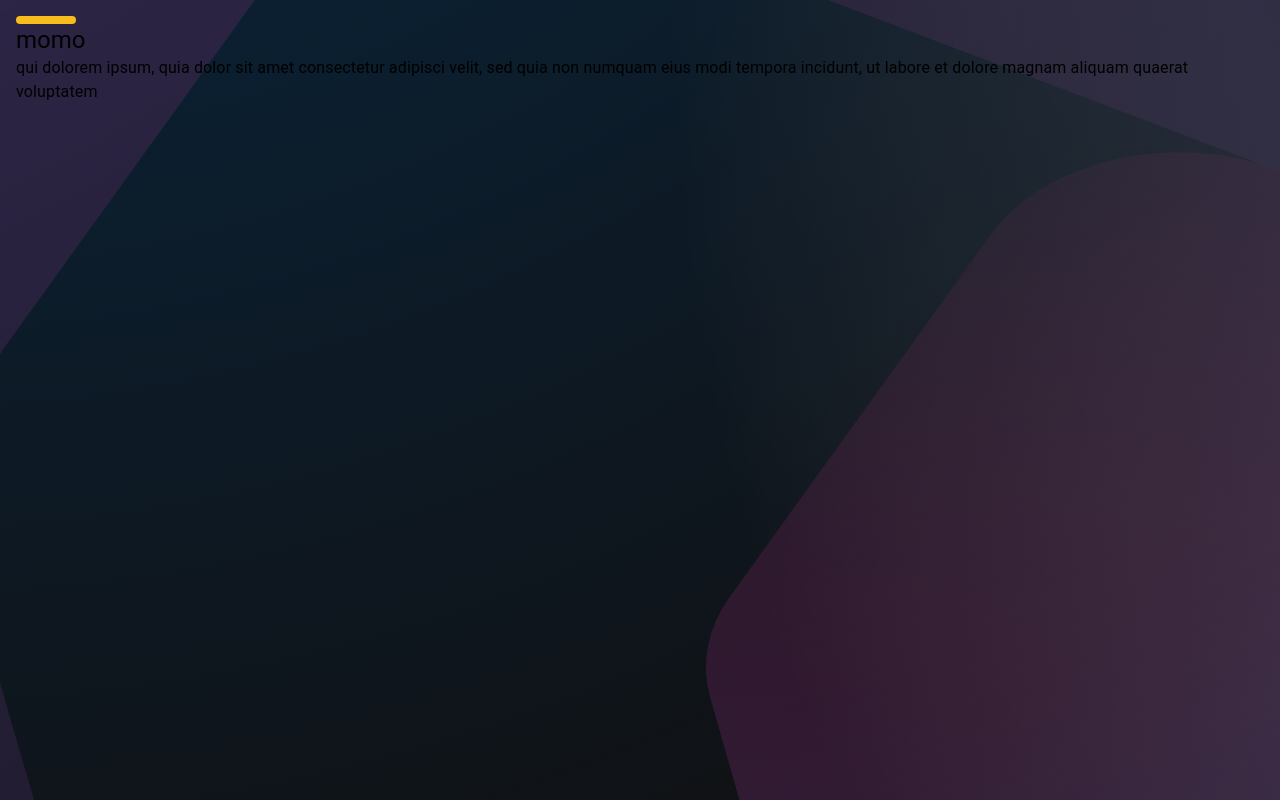
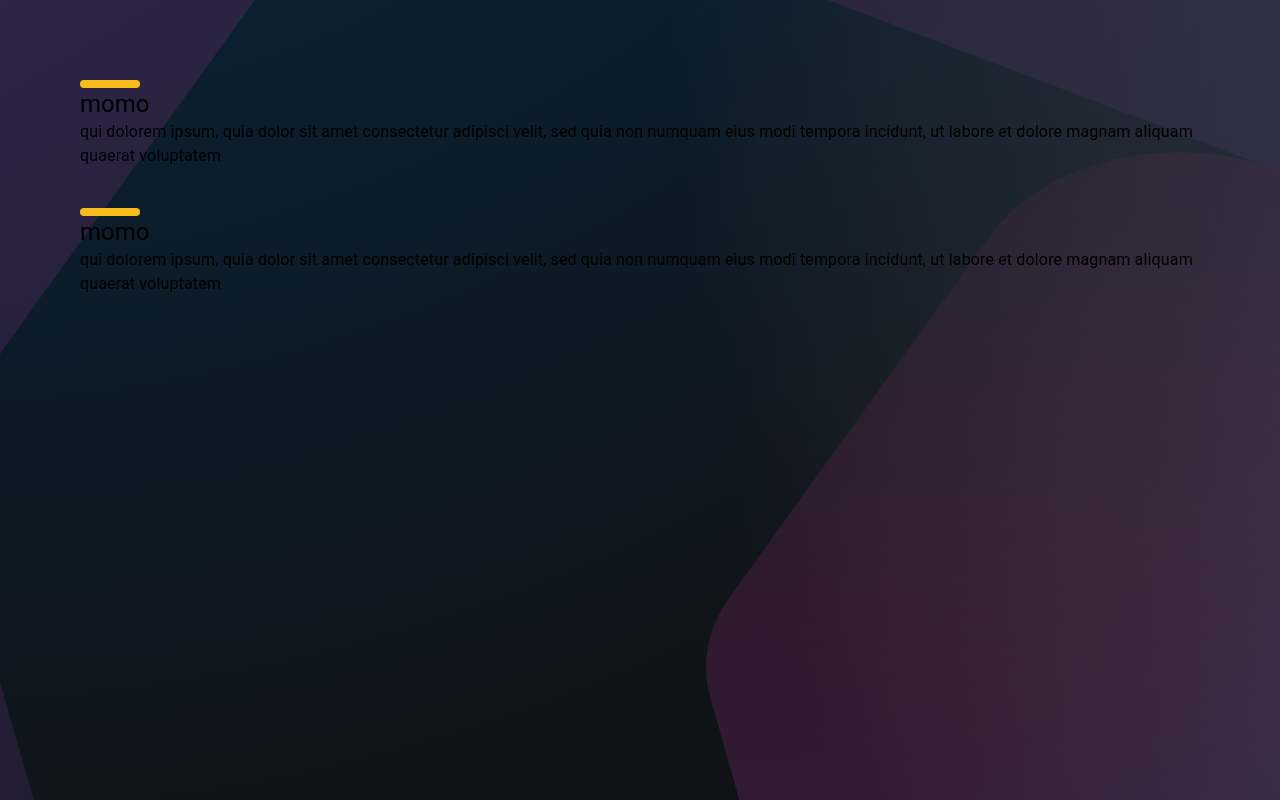
Before and after one commit to DemianAdam/Trabajo_Final_AP, a React (Vite) app: page / in a window 1280 px wide. Built offline with nearby package versions, Linux system fonts and the light colour scheme.

Commit message:
PaddingBody - MarginCard
Le di un poco de Padding al body para probar y le meti margin al separador de color por que estaba algo justo

```diff
--- a/src/App.jsx
+++ b/src/App.jsx
@@ -50,11 +50,9 @@ function App() {
     label: '#F8BD1C'
   }
 
-
-
-
   return (
     <>
+      <TaskComponent taskData={taskData} />
       <TaskComponent taskData={taskData} />
     </>
   )
--- a/src/components/task.component.jsx
+++ b/src/components/task.component.jsx
@@ -9,7 +9,7 @@ export default function TaskComponent(props) {
     return (
         <div className='bg-[#18191B80]/50  border-white/20 w-[22.625rem] max-h-72 text-white border rounded-lg'>
             <CardContent>
-                <svg xmlns="http://www.w3.org/2000/svg" width="60" height="8" viewBox="0 0 60 8" fill="none">
+                <svg xmlns="http://www.w3.org/2000/svg" width="60" height="8" viewBox="0 0 60 8" fill="none" className='my-2'>
                     <rect width="60" height="8" rx="4" fill={taskData.label} />
                 </svg>
                 <Typography variant="h5" className='pb-2'>
--- a/src/index.css
+++ b/src/index.css
@@ -5,3 +5,7 @@
 :root {
   background-image: url(./assets/background.png);
 }
+
+body {
+  padding: 4rem;
+}
```
